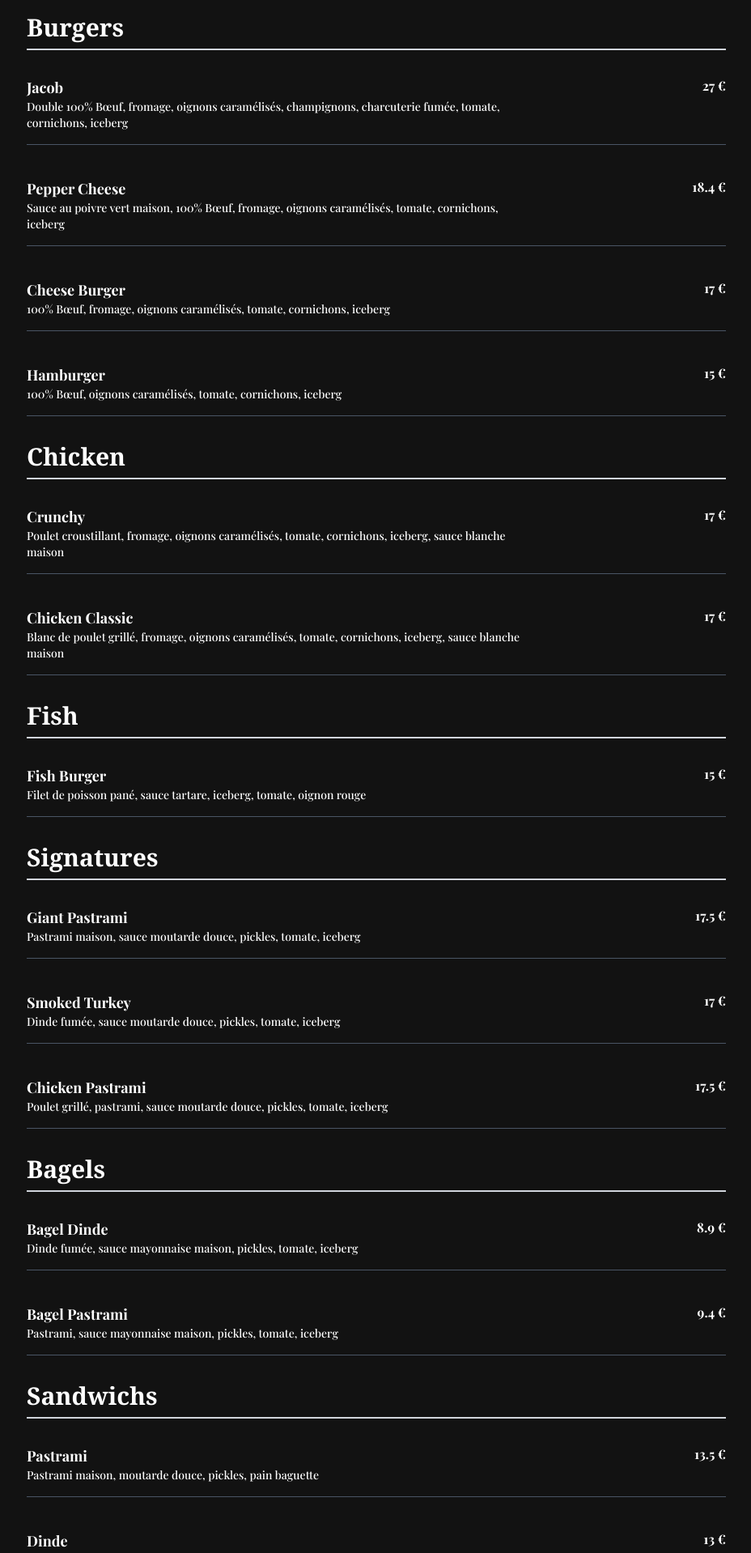
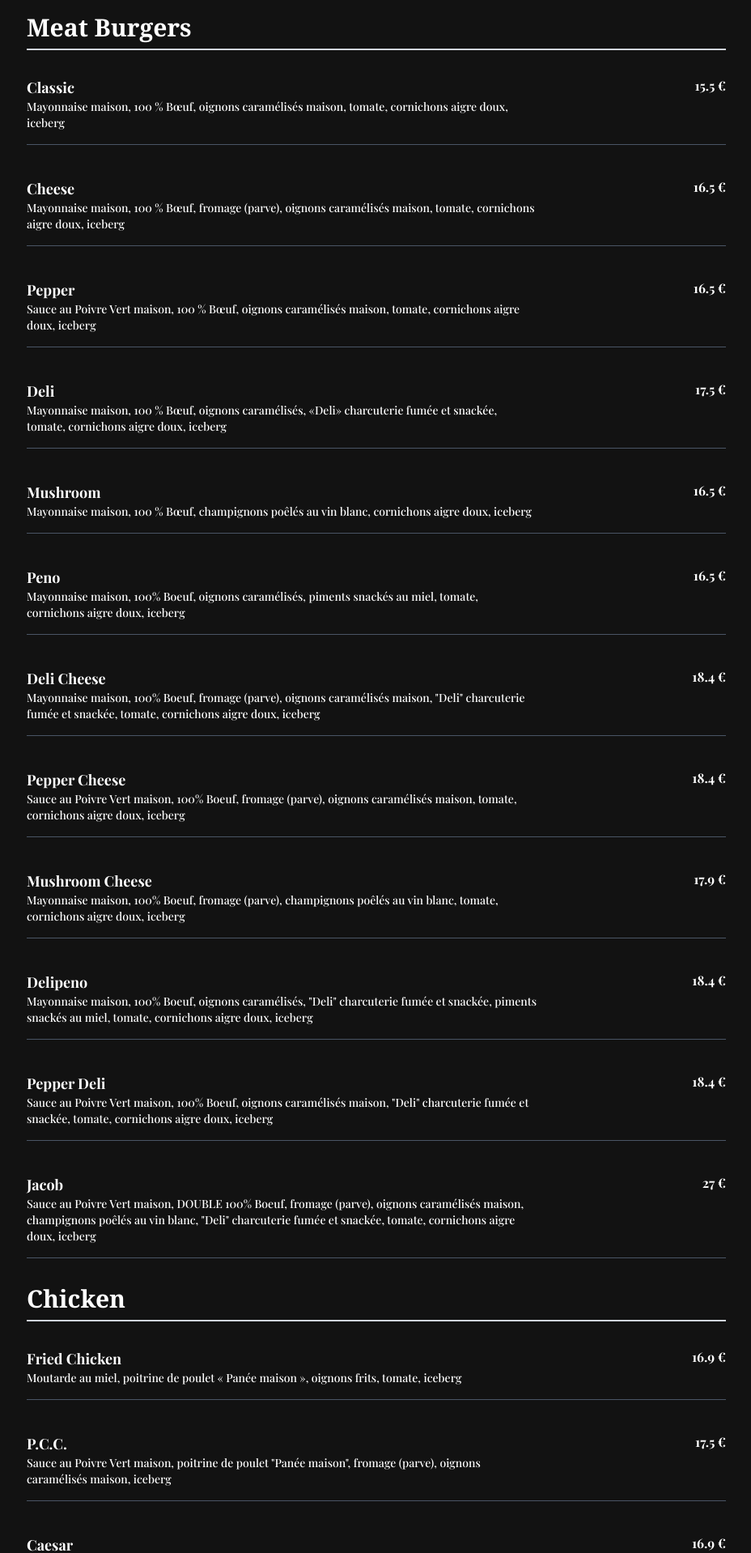
Before and after one commit to DEVBL770/rosetta, a Nuxt app: page / in a window 1280 px wide. Shown: the part 220-2138 px from the top of the page at 81% size, without its empty margins (175-1103 px from the left). Built offline with nearby package versions, Linux system fonts and the light colour scheme.

Commit message:
Mise à jour du site avec les dernières modifications 5

```diff
--- a/pages/index.vue
+++ b/pages/index.vue
@@ -1,13 +1,11 @@
 <template>
- <div class="bg-[#121212] font-black-paris text-white">
+  <div class="bg-[#121212] font-black-paris text-white">
     <Header />
     <main class="max-w-4xl mx-auto px-4 py-8 space-y-16">
-      <MenuSection id="burgers" title="Burgers" :items="burgers" />
+      <MenuSection id="burgers" title="Meat Burgers" :items="burgers" />
       <MenuSection id="chicken" title="Chicken" :items="chicken" />
       <MenuSection id="fish" title="Fish" :items="fish" />
       <MenuSection id="signatures" title="Signatures" :items="signatures" />
-      <MenuSection id="bagels" title="Bagels" :items="bagels" />
-      <MenuSection id="sandwichs" title="Sandwichs" :items="sandwichs" />
       <MenuSection id="sides" title="Accompagnements" :items="sides" />
       <MenuSection id="desserts" title="Desserts" :items="desserts" />
       <MenuSection id="boissons" title="Boissons" :items="boissons" />
@@ -21,162 +19,82 @@ import Header from '~/components/Header.vue'
 import Footer from '~/components/Footer.vue'
 import MenuSection from '~/components/MenuSection.vue'
 
-// Menu complet Jacob Meatpacker
+// BURGERS
 const burgers = [
-  {
-    name: 'Jacob',
-    description: 'Double 100% Bœuf, fromage, oignons caramélisés, champignons, charcuterie fumée, tomate, cornichons, iceberg',
-    price: 27.00,
-  },
-  {
-    name: 'Pepper Cheese',
-    description: 'Sauce au poivre vert maison, 100% Bœuf, fromage, oignons caramélisés, tomate, cornichons, iceberg',
-    price: 18.40,
-  },
-  {
-    name: 'Cheese Burger',
-    description: '100% Bœuf, fromage, oignons caramélisés, tomate, cornichons, iceberg',
-    price: 17.00,
-  },
-  {
-    name: 'Hamburger',
-    description: '100% Bœuf, oignons caramélisés, tomate, cornichons, iceberg',
-    price: 15.00,
-  },
+  { name: 'Classic', description: 'Mayonnaise maison, 100 % Bœuf, oignons caramélisés maison, tomate, cornichons aigre doux, iceberg', price: 15.50 },
+  { name: 'Cheese', description: 'Mayonnaise maison, 100 % Bœuf, fromage (parve), oignons caramélisés maison, tomate, cornichons aigre doux, iceberg', price: 16.50 },
+  { name: 'Pepper', description: 'Sauce au Poivre Vert maison, 100 % Bœuf, oignons caramélisés maison, tomate, cornichons aigre doux, iceberg', price: 16.50 },
+  { name: 'Deli', description: 'Mayonnaise maison, 100 % Bœuf, oignons caramélisés, «Deli» charcuterie fumée et snackée, tomate, cornichons aigre doux, iceberg', price: 17.50 },
+  { name: 'Mushroom', description: 'Mayonnaise maison, 100 % Bœuf, champignons poêlés au vin blanc, cornichons aigre doux, iceberg', price: 16.50 },
+  { name: 'Peno', description: 'Mayonnaise maison, 100% Boeuf, oignons caramélisés, piments snackés au miel, tomate, cornichons aigre doux, iceberg', price: 16.50 },
+  { name: 'Deli Cheese', description: 'Mayonnaise maison, 100% Boeuf, fromage (parve), oignons caramélisés maison, "Deli" charcuterie fumée et snackée, tomate, cornichons aigre doux, iceberg', price: 18.40 },
+  { name: 'Pepper Cheese', description: 'Sauce au Poivre Vert maison, 100% Boeuf, fromage (parve), oignons caramélisés maison, tomate, cornichons aigre doux, iceberg', price: 18.40 },
+  { name: 'Mushroom Cheese', description: 'Mayonnaise maison, 100% Boeuf, fromage (parve), champignons poêlés au vin blanc, tomate, cornichons aigre doux, iceberg', price: 17.90 },
+  { name: 'Delipeno', description: 'Mayonnaise maison, 100% Boeuf, oignons caramélisés, "Deli" charcuterie fumée et snackée, piments snackés au miel, tomate, cornichons aigre doux, iceberg', price: 18.40 },
+  { name: 'Pepper Deli', description: 'Sauce au Poivre Vert maison, 100% Boeuf, oignons caramélisés maison, "Deli" charcuterie fumée et snackée, tomate, cornichons aigre doux, iceberg', price: 18.40 },
+  { name: 'Jacob', description: 'Sauce au Poivre Vert maison, DOUBLE 100% Boeuf, fromage (parve), oignons caramélisés maison, champignons poêlés au vin blanc, "Deli" charcuterie fumée et snackée, tomate, cornichons aigre doux, iceberg', price: 27.00 }
 ]
 
+// CHICKEN
 const chicken = [
-  {
-    name: 'Crunchy',
-    description: 'Poulet croustillant, fromage, oignons caramélisés, tomate, cornichons, iceberg, sauce blanche maison',
-    price: 17.00,
-  },
-  {
-    name: 'Chicken Classic',
-    description: 'Blanc de poulet grillé, fromage, oignons caramélisés, tomate, cornichons, iceberg, sauce blanche maison',
-    price: 17.00,
-  },
+  { name: 'Fried Chicken', description: 'Moutarde au miel, poitrine de poulet « Panée maison », oignons frits, tomate, iceberg', price: 16.90 },
+  { name: 'P.C.C.', description: 'Sauce au Poivre Vert maison, poitrine de poulet "Panée maison", fromage (parve), oignons caramélisés maison, iceberg', price: 17.50 },
+  { name: 'Caesar', description: 'Sauce Caesar maison, poitrine de poulet "Panée maison", fromage (parve), tomate, iceberg', price: 16.90 },
+  { name: 'Crunch Burger', description: '4 sauces (pepper, caesar, sweet chili, moutarde miel), avocat, Chicken crunch maison, roquette, citron', price: 17.90 },
+  { name: 'Grilled Chicken', description: 'Sweet and Sour sauce, poitrine de poulet grillée, tomate, iceberg', price: 16.90 }
 ]
 
+// FISH
 const fish = [
-  {
-    name: 'Fish Burger',
-    description: 'Filet de poisson pané, sauce tartare, iceberg, tomate, oignon rouge',
-    price: 15.00,
-  },
+  { name: 'Cabillaud', description: 'Sauce Tartare maison, Cabillaud Pané maison, fromage (parve)', price: 22.00 }
 ]
 
+// SIGNATURES
 const signatures = [
-  {
-    name: 'Giant Pastrami',
-    description: 'Pastrami maison, sauce moutarde douce, pickles, tomate, iceberg',
-    price: 17.50,
-  },
-  {
-    name: 'Smoked Turkey',
-    description: 'Dinde fumée, sauce moutarde douce, pickles, tomate, iceberg',
-    price: 17.00,
-  },
-  {
-    name: 'Chicken Pastrami',
-    description: 'Poulet grillé, pastrami, sauce moutarde douce, pickles, tomate, iceberg',
-    price: 17.50,
-  },
+  { name: 'Pulled Beef', description: 'Mayonnaise à l\'ail, boeuf effiloché et caramélisé, chou rouge, estragon & noisettes torrefiées', price: 22.00 },
+  { name: 'Motz', description: 'Mayonnaise maison, double viande fine "smashée", double cheese (parve), oignons, cornichons', price: 18.40 }
 ]
 
-const bagels = [
-  {
-    name: 'Bagel Dinde',
-    description: 'Dinde fumée, sauce mayonnaise maison, pickles, tomate, iceberg',
-    price: 8.90,
-  },
-  {
-    name: 'Bagel Pastrami',
-    description: 'Pastrami, sauce mayonnaise maison, pickles, tomate, iceberg',
-    price: 9.40,
-  },
+// SIDES
+const sides = [
+  { name: 'Frites Maison', description: '', price: 5.50 },
+  { name: 'Chicken Crunch X6', description: '', price: 9.90 },
+  { name: 'Chicken Crunch X9', description: '', price: 14.50 },
+  { name: 'Chicken Crunch X12', description: '', price: 18.50 },
+  { name: 'Onion Rings Maison X6', description: '', price: 8.00 },
+  { name: 'Onion Rings Maison X9', description: '', price: 11.00 },
+  { name: 'Onion Rings Maison X12', description: '', price: 13.50 },
+  { name: 'Fish Sticks X6', description: '', price: 12.00 },
+  { name: 'Fish Sticks X9', description: '', price: 18.00 },
+  { name: 'Fish Sticks X12', description: '', price: 24.00 }
 ]
 
-const sandwichs = [
-  {
-    name: 'Pastrami',
-    description: 'Pastrami maison, moutarde douce, pickles, pain baguette',
-    price: 13.50,
-  },
-  {
-    name: 'Dinde',
-    description: 'Dinde fumée, moutarde douce, pickles, pain baguette',
-    price: 13.00,
-  },
+// DESSERTS
+const desserts = [
+  { name: 'Salade de fruits frais', description: '', price: 5.50 },
+  { name: 'Mousse au chocolat Maison', description: '', price: 5.50 }
 ]
 
-const sides = [
-  {
-    name: 'Frites maison',
-    description: 'Frites fraîches préparées sur place',
-    price: 6.00,
-  },
-  {
-    name: 'Chicken Crunch',
-    description: 'Poulet croustillant maison',
-    price: 9.90,
-  },
-  {
-    name: 'Onion Rings',
-    description: 'Rondelles d’oignon panées croustillantes',
-    price: 7.00,
-  },
-  {
-    name: 'Coleslaw',
-    description: 'Salade de chou maison',
-    price: 5.00,
-  },
-]
-
-const desserts = [
-  {
-    name: 'Tarte aux pommes maison',
-    description: 'Tarte faite maison',
-    price: 6.00,
-  },
-  {
-    name: 'Mousse au chocolat maison',
-    description: 'Mousse faite maison',
-    price: 6.00,
-  },
-  {
-    name: 'Crème dessert vanille',
-    description: 'Crème onctueuse à la vanille',
-    price: 4.50,
-  },
-]
-
+// BOISSONS
 const boissons = [
-  {
-    name: 'Coca-Cola',
-    description: '33 cl',
-    price: 3.50,
-  },
-  {
-    name: 'Coca-Cola Zero',
-    description: '33 cl',
-    price: 3.50,
-  },
-  {
-    name: 'Fanta',
-    description: '33 cl',
-    price: 3.50,
-  },
-  {
-    name: 'Sprite',
-    description: '33 cl',
-    price: 3.50,
-  },
-  {
-    name: 'Eau Evian',
-    description: '50 cl',
-    price: 3.50,
-  },
+  { name: 'Coca-Cola', description: '330ml', price: 3.00 },
+  { name: 'Coca-Cola Light', description: '330ml', price: 3.00 },
+  { name: 'Coca-Cola Zero', description: '330ml', price: 3.00 },
+  { name: 'Sprite', description: '330ml', price: 3.00 },
+  { name: 'Ice Tea Pêche', description: '330ml', price: 3.00 },
+  { name: 'Ice Tea Citron Vert', description: '330ml', price: 3.00 },
+  { name: 'Evian', description: '500ml', price: 3.00 },
+  { name: 'Badoit', description: '330ml', price: 3.00 },
+  { name: 'Orangina', description: '330ml', price: 3.00 },
+  { name: 'Dr Pepper', description: '330ml', price: 3.50 },
+  { name: 'San Pellegrino Orange', description: '330ml', price: 3.50 },
+  { name: 'San Pellegrino Pamplemousse', description: '330ml', price: 3.50 },
+  { name: 'Boylan Cane Cola', description: '355ml', price: 4.90 },
+  { name: 'Heineken', description: '330ml', price: 4.50 },
+  { name: 'Carlsberg', description: '330ml', price: 6.00 },
+  { name: 'Brooklyn Beer Brown', description: '355ml', price: 8.00 },
+  { name: 'Brooklyn Beer Summer', description: '355ml', price: 8.00 },
+  { name: 'Brooklyn Beer 1/2 Ale', description: '355ml', price: 8.00 }
 ]
 </script>
 
```
